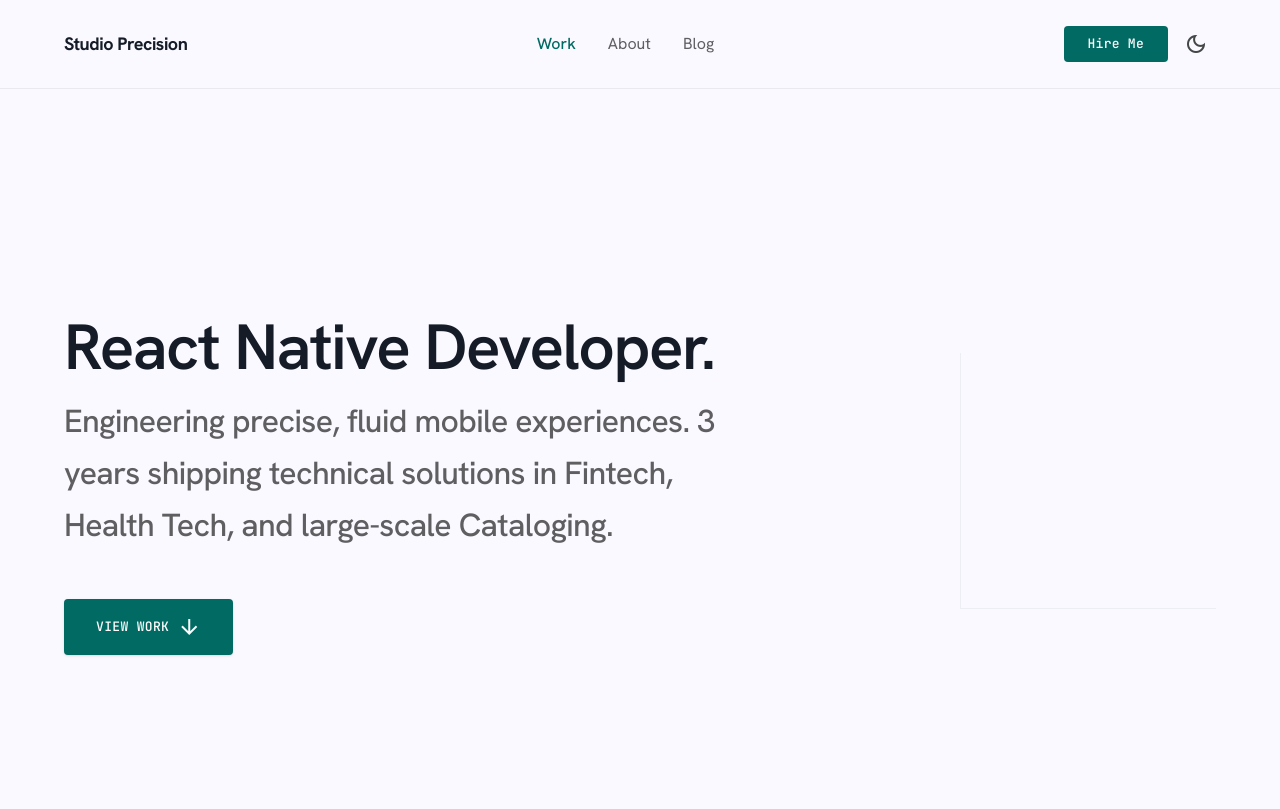
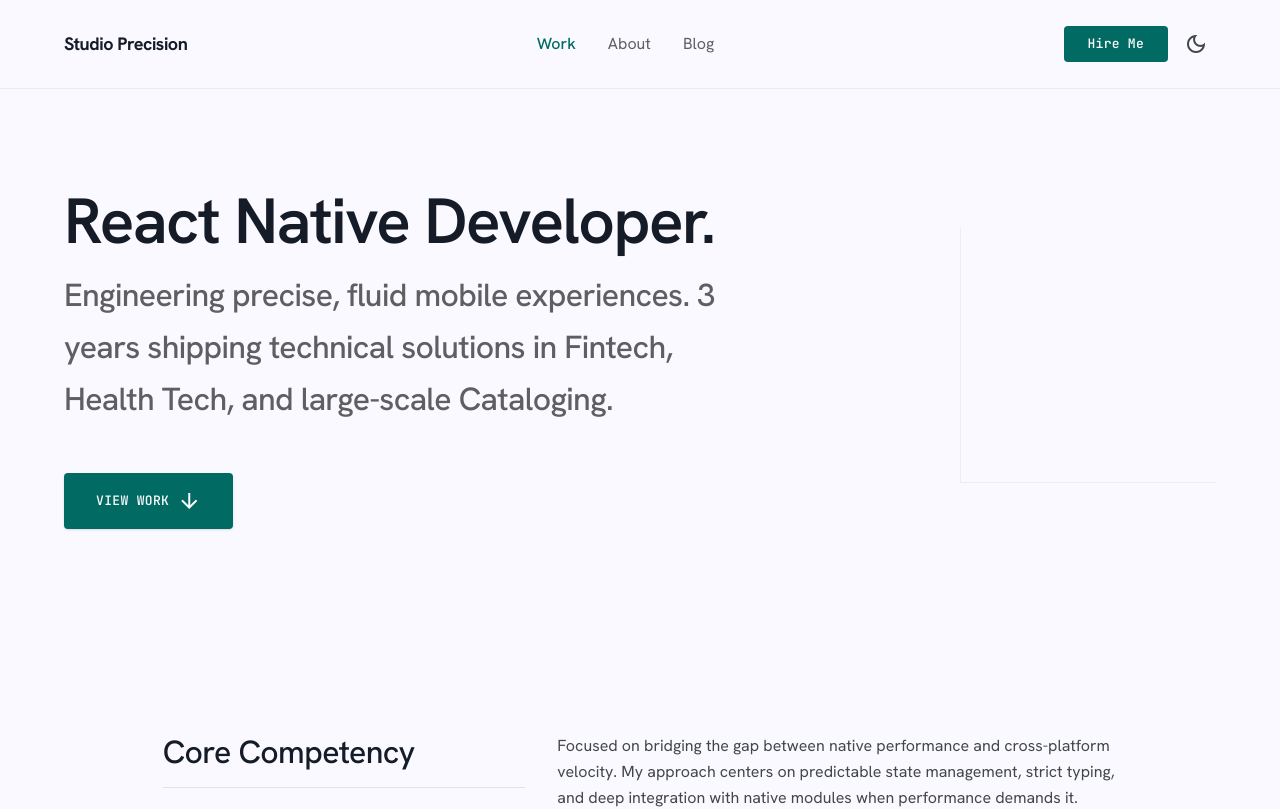
Before and after one commit to AKASHKUMAR507/StudioPrecision, a React (Vite) app: page / in a window 1280 px wide. Shown: the top 809 px of the page. Built offline with nearby package versions, Linux system fonts and the light colour scheme.

Commit message:
fix: adjust padding and height in HeroSection and Home components for improved layout

```diff
--- a/src/features/home/Home.jsx
+++ b/src/features/home/Home.jsx
@@ -13,7 +13,7 @@ function HeroSection() {
       ref={ref}
       className={revealClass(
         visible,
-        'grid min-h-[520px] grid-cols-1 items-center gap-gutter pt-12 md:min-h-[640px] md:grid-cols-12',
+        'grid min-h-[430px] grid-cols-1 items-center gap-gutter md:min-h-[500px] md:grid-cols-12',
       )}
     >
       <div className="z-10 flex flex-col items-start gap-stack-lg md:col-span-8">
@@ -132,7 +132,7 @@ function WorkSection() {
 
 export function Home() {
   return (
-    <div className="mx-auto flex w-full max-w-7xl flex-col gap-section-gap px-canvas-margin-mobile pb-section-gap pt-12 md:px-canvas-margin">
+    <div className="mx-auto flex w-full max-w-7xl flex-col gap-section-gap px-canvas-margin-mobile pb-section-gap pt-4 md:px-canvas-margin">
       <HeroSection />
       <CompetencySection />
       <WorkSection />
```
